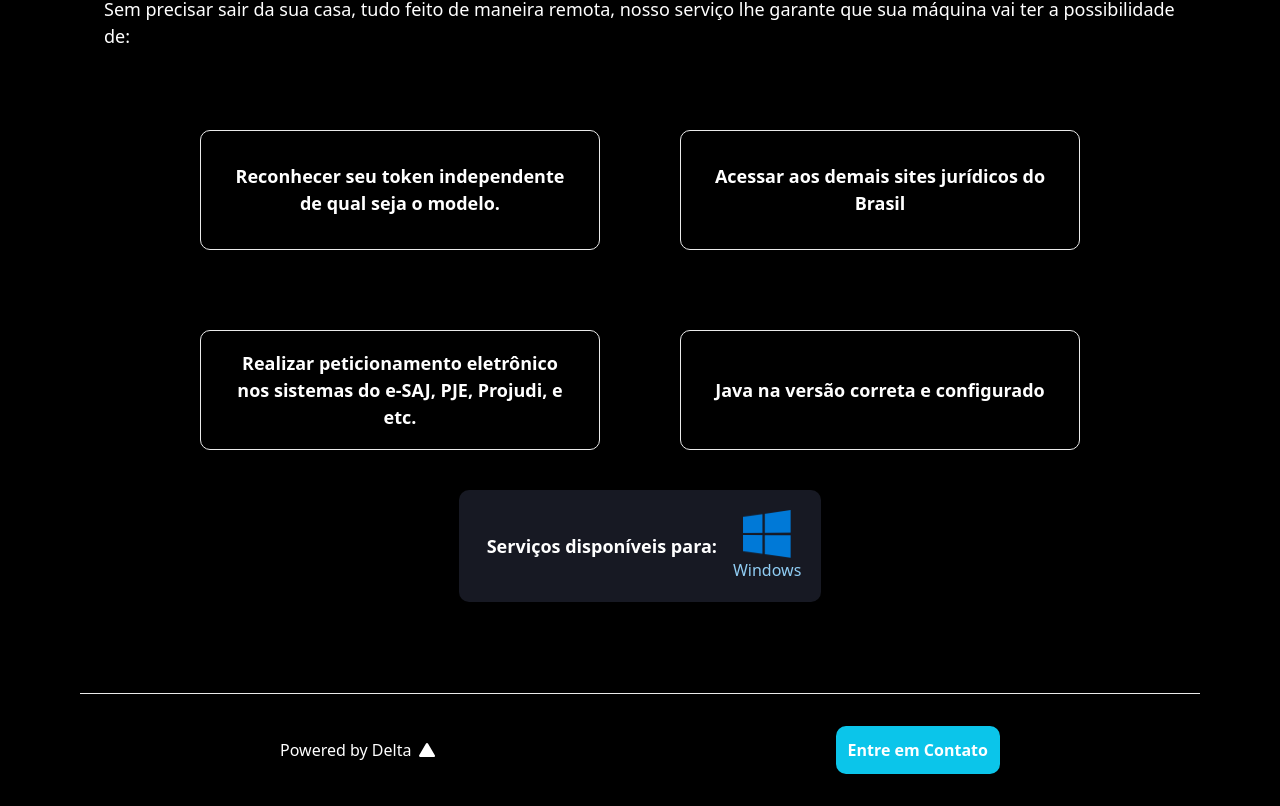
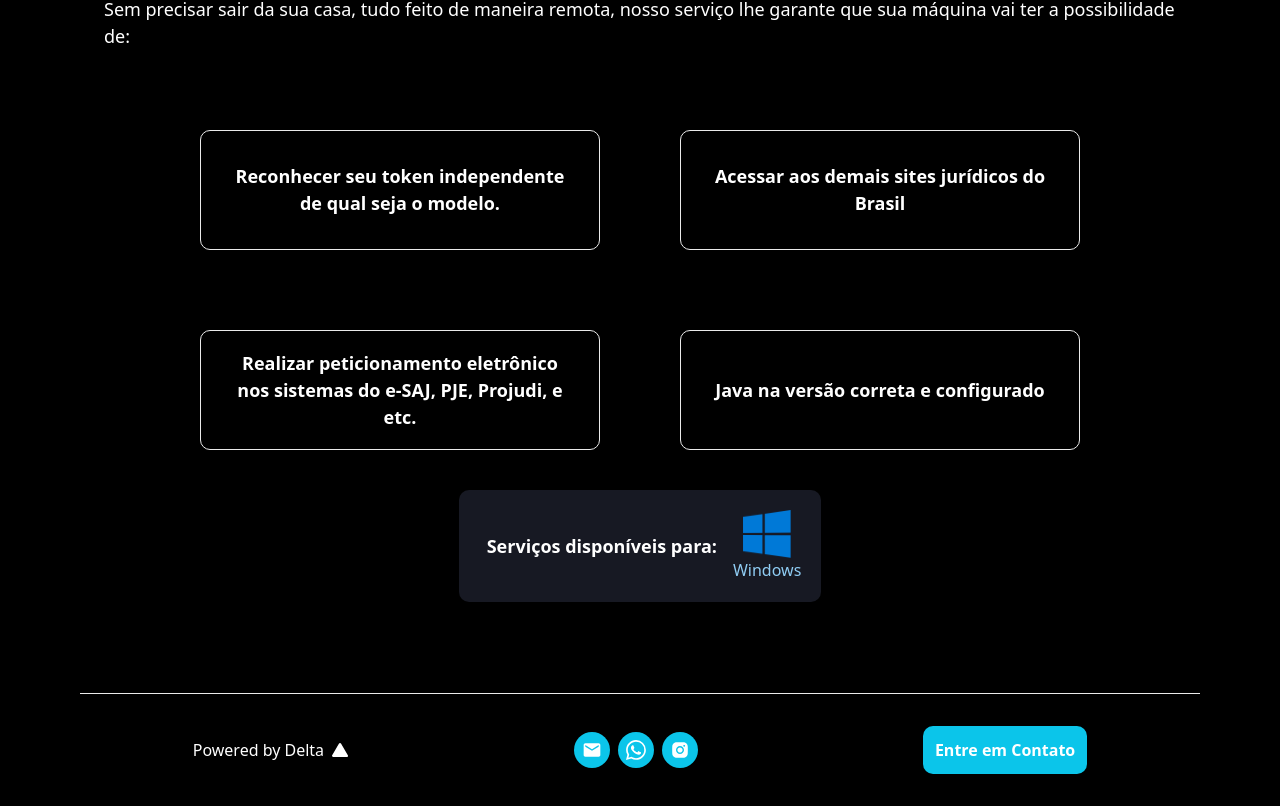
Before and after one commit to moisesnetouou/messier-one, a Next.js app: page / in a window 1280 px wide. Shown: the part 907-1713 px from the top of the page. Built offline with nearby package versions, Linux system fonts and the light colour scheme.

Commit message:
feat: Email, whatsapp and instagram links added, hover applied.

```diff
--- a/src/pages/index.tsx
+++ b/src/pages/index.tsx
@@ -9,6 +9,9 @@ import {
   Stack,
 } from '@chakra-ui/react';
 import { BsWhatsapp, BsFillTriangleFill } from 'react-icons/bs';
+import { MdEmail } from 'react-icons/md';
+
+import { AiFillInstagram } from 'react-icons/ai';
 
 export default function Home() {
   return (
@@ -65,6 +68,8 @@ export default function Home() {
               href="http://api.whatsapp.com/send?1=pt_BR&phone=5592991146464"
               textAlign="center"
               bg="cyan.400"
+              transition="background 0.6s"
+              _hover={{ bg: 'cyan.800' }}
               color="white"
               w={['100%', '14rem', '14rem']}
               fontSize="lg"
@@ -204,10 +209,48 @@ export default function Home() {
         borderTop="1px solid #eaeaea"
         align="center"
         justify="space-around"
+        direction={['column', 'row', 'row', 'row']}
       >
         <Stack direction="row" align="center">
           <Text>Powered by Delta</Text>
           <Icon as={BsFillTriangleFill} />
+        </Stack>
+
+        <Stack direction="row" align="center" my={['5', '0', '0', '0']}>
+          <Flex
+            as="a"
+            href="mailto:sac@messierone.com.br"
+            bg="cyan.400"
+            p="2"
+            borderRadius="full"
+            transition="background 0.6s"
+            _hover={{ bg: 'cyan.800' }}
+          >
+            <Icon as={MdEmail} fontSize="20" />
+          </Flex>
+          <Flex
+            as="a"
+            href="http://api.whatsapp.com/send?1=pt_BR&phone=5592991146464"
+            bg="cyan.400"
+            p="2"
+            borderRadius="full"
+            transition="background 0.6s"
+            _hover={{ bg: 'cyan.800' }}
+          >
+            <Icon as={BsWhatsapp} fontSize="20" />
+          </Flex>
+          <Flex
+            as="a"
+            href="https://www.instagram.com/messierone/"
+            target="_blank"
+            bg="cyan.400"
+            p="2"
+            borderRadius="full"
+            transition="background 0.6s"
+            _hover={{ bg: 'cyan.800' }}
+          >
+            <Icon as={AiFillInstagram} fontSize="20" />
+          </Flex>
         </Stack>
 
         <Flex
@@ -216,6 +259,8 @@ export default function Home() {
           href="http://api.whatsapp.com/send?1=pt_BR&phone=5592991146464"
           bg="cyan.400"
           color="white"
+          transition="background 0.6s"
+          _hover={{ bg: 'cyan.800' }}
           p="3"
           borderRadius="10"
           fontWeight="semibold"
```
